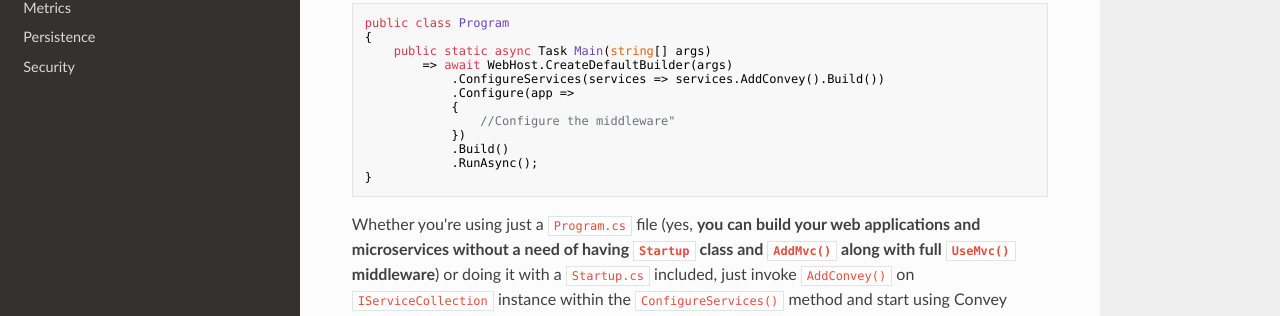
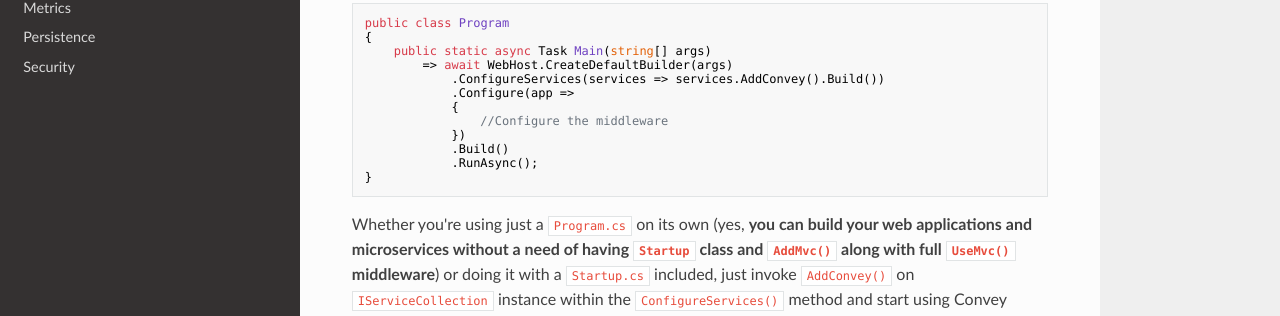
Before and after one commit to convey-stack/Convey.Docs, an MkDocs documentation site: the page built from docs/index.md, in a window 1280 px wide and 900 px high, scrolled down 695 px. Shown: the part 410-726 px from the top of the window. Built offline with MkDocs 1.6.1, drawn with Linux system fonts in a browser that asks for light colours; nearby versions of some CDN libraries.

Commit message:
getting started

````diff
--- a/docs/index.md
+++ b/docs/index.md
@@ -33,11 +33,11 @@ public class Program
             .ConfigureServices(services => services.AddConvey().Build())
             .Configure(app =>
             {
-                //Configure the middleware"
+                //Configure the middleware
             })
             .Build()
             .RunAsync();
 }
 ```
 
-Whether you're using just a `Program.cs` file (yes, **you can build your web applications and microservices without a need of having `Startup` class and `AddMvc()` along with full `UseMvc()` middleware**) or doing it with a `Startup.cs` included, just invoke `AddConvey()` on `IServiceCollection` instance within the `ConfigureServices()` method and start using Convey packages.
+Whether you're using just a `Program.cs` on its own (yes, **you can build your web applications and microservices without a need of having `Startup` class and `AddMvc()` along with full `UseMvc()` middleware**) or doing it with a `Startup.cs` included, just invoke `AddConvey()` on `IServiceCollection` instance within the `ConfigureServices()` method and start using Convey packages.
````
